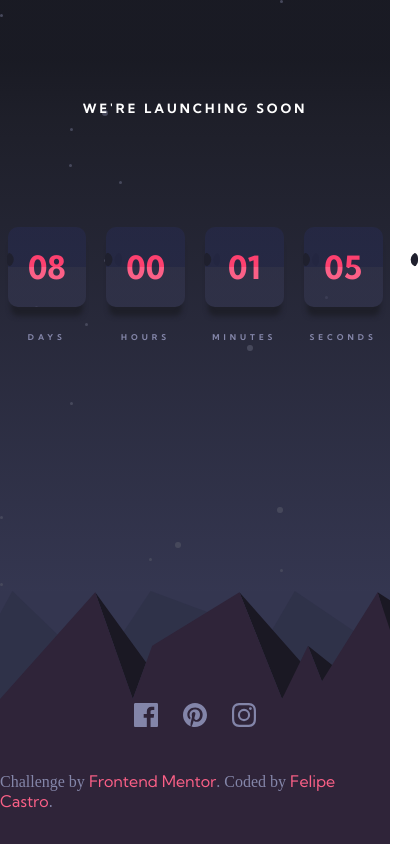
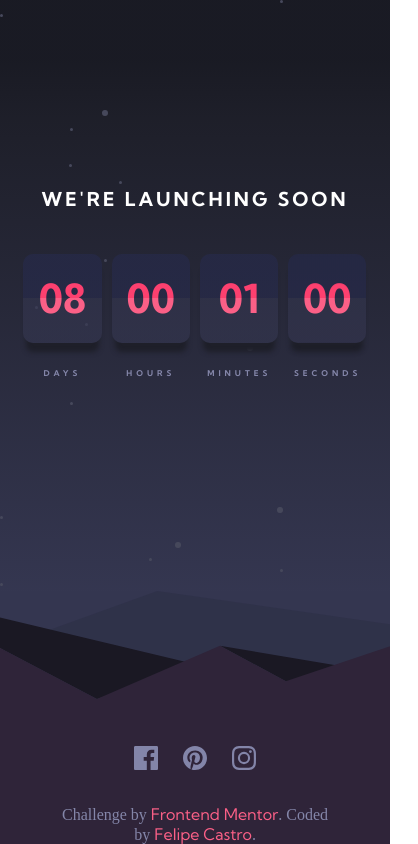
Before and after one commit to felipecaos1/Temporizador, a plain HTML site: page index.html in a window 390 px wide. Shown: the whole page, 418 px wide, since content can reach past the window. Drawn offline with Linux system fonts and the light colour scheme.

Commit message:
responsive

```diff
--- a/index.html
+++ b/index.html
@@ -16,7 +16,7 @@
   <!-- Feel free to remove these styles or customise in your own stylesheet 👍 -->
 
 </head>
-<body onload="startCoun()">
+<body onload="startCount()">
   <div id="content-p">
     <div class="titulo">
       <h1> We're launching soon</h1>
@@ -64,7 +64,6 @@
       </div>
 
     </div>
-
   </div>
 
 <div id="footer">
--- a/style.css
+++ b/style.css
@@ -4,6 +4,15 @@ body{
     height: 100vh;
     background-size: 100% 100%;
     background-repeat: no-repeat;
+
+}
+#content-p{
+    height: 70%;
+    display: flex;
+    flex-direction: column;
+    justify-content: center;
+    align-items: center;
+    background-image:url("images/bg-stars.svg"),linear-gradient(hsl(234, 17%, 12%) 10%,hsl(235, 16%, 14%) 20%,hsl(236, 21%, 26%));
 
 }
 .titulo h1{
@@ -15,30 +24,12 @@ body{
     letter-spacing: 3px;
     padding-top: 20px;
 }
-@media(max-width:767px){
-    .titulo h1{
-        font-size: 0.8rem;
-    }
-    .temporizador{
-        min-width: 375px;
-        width: auto!important;
-    }
-    .content h2{
-        font-size: 2rem!important;
-    }
-    .content h3{
-        font-size: 0.5rem!important;
-    }
-    #footer{
-        width: 100%!important;
-    }
-}
+
 .temporizador{
     width: 550px;
     display: grid;
     grid-template-columns: 1fr 1fr 1fr 1fr;
     column-gap: 20px;
-    align-self: baseline;
     padding-top: 30px;
 }
 .sub-con{
@@ -76,30 +67,7 @@ body{
 }
 
 
-.sub-con::after{
-  content: '';
-  width: 15px;
-  height: 15px;
-  font-size: 10px;
-  background-color: #1f202e;
-  position: absolute;
-  top: calc(31.5%);
-  margin-left: 99px;
-  border-radius: 6px;
-  clip-path: ellipse(43% 48% at 96% 51%);
-}
-.sub-con::before{
-    content: '';
-  width: 15px;
-  height: 15px;
-  font-size: 10px;
-  background-color: #1f202e;
-  position: absolute;
-  top: calc(31.5%);
-  margin-left:-1px;
-  border-radius: 5px;
-  clip-path: ellipse(43% 48% at 5% 50%);
-}
+
 .sub-con h2{
     font-family: 'Kumbh Sans', sans-serif;
     color: transparent;
@@ -114,20 +82,12 @@ body{
     padding: 20px 15px;
 
 }
-#content-p{
-    width: 100%;
-    height: 70%;
-    display: grid;
-    grid-template-rows: 1fr 2fr;
-    place-items: center;
-    background-image:url("images/bg-stars.svg"),linear-gradient(hsl(234, 17%, 12%) 10%,hsl(235, 16%, 14%) 20%,hsl(236, 21%, 26%));
 
-}
 #footer{
-   margin-top: 0px;
+    margin-top: 0px;
     display: flex;
     flex-direction: column;
-    justify-content: center;
+    justify-content: flex-end;
     align-items: center;
     height: 30%;
     width: 100%;
@@ -148,10 +108,10 @@ body{
     filter: invert(69%) sepia(45%) saturate(6996%) hue-rotate(313deg) brightness(105%) contrast(97%);
 }
 .attribution{
-    justify-content: end;
-    margin-top: 40px;
-    margin-bottom: -40px;
+    margin-top: 30px;
+    text-align: center;
     color: hsl(237, 18%, 59%) ;
+    padding: 0 15%;
 }
 
 .attribution a{
@@ -161,3 +121,27 @@ body{
     cursor: pointer;
     font-family: 'Kumbh Sans', sans-serif;
 }
+@media(max-width:767px){
+    .titulo h1{
+        font-size: 01.2rem;
+        text-align: center;
+        padding: 0 40px;
+    }
+    .temporizador{
+        width: auto!important;
+
+        column-gap: 10px;
+        padding: 30px 10px;
+    }
+    .content h2{
+        font-size: 2.5rem!important;
+    }
+    .content h3{
+        font-size: 0.5rem!important;
+    }
+    #footer{
+        width: 100%!important;
+        background-size: cover;
+        background-position: 85%  ;
+    }
+}
```
